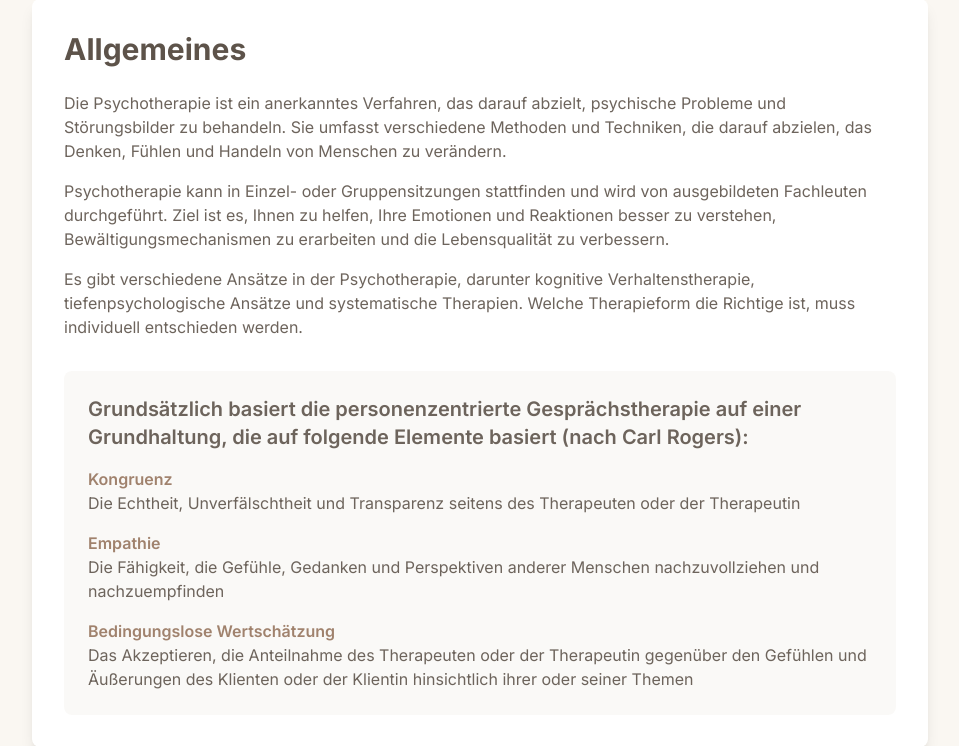
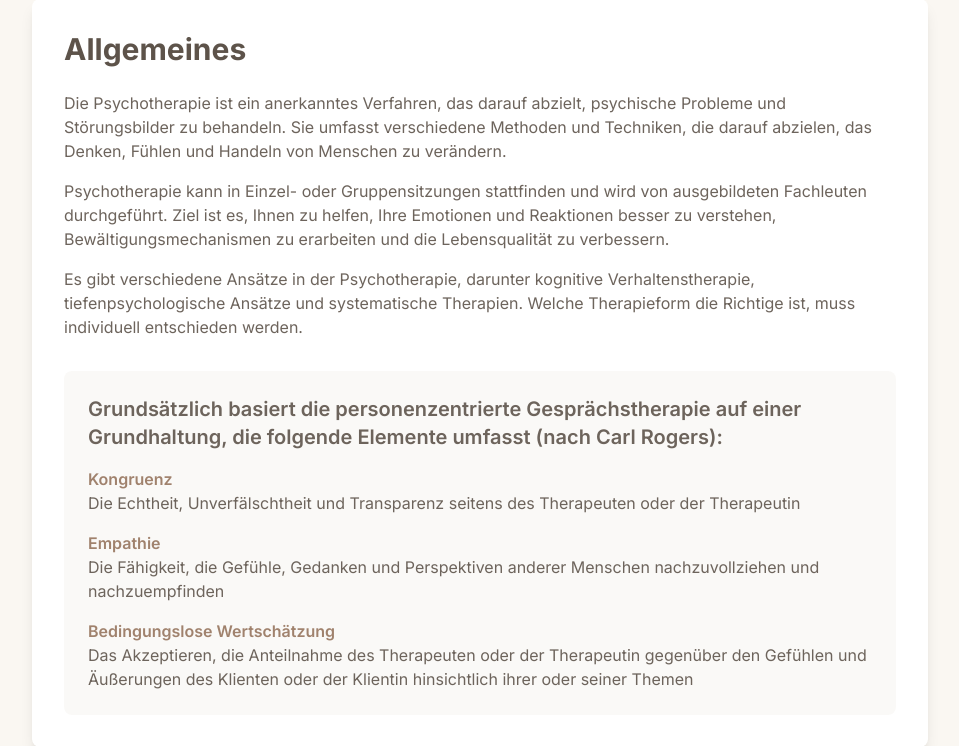
Before and after one commit to patrickjaja/psychotherapieneuss, a PHP site: page /psychotherapie in a window 1280 px wide. Shown: the part 297-1043 px from the top of the page, without its empty margins (160-1119 px from the left). Run offline with PHP 8.4, Linux system fonts and the light colour scheme; some libraries are stand-ins or nearby versions.

Commit message:
Fix sentence wording on psychotherapy page

```diff
--- a/templates/pages/psychotherapy.html.twig
+++ b/templates/pages/psychotherapy.html.twig
@@ -26,7 +26,7 @@
                     </p>
 
                     <div class="bg-primary/5 rounded-lg p-6 mt-8">
-                        <h3 class="text-xl font-semibold mb-4">Grundsätzlich basiert die personenzentrierte Gesprächstherapie auf einer Grundhaltung, die auf folgende Elemente basiert (nach Carl Rogers):</h3>
+                        <h3 class="text-xl font-semibold mb-4">Grundsätzlich basiert die personenzentrierte Gesprächstherapie auf einer Grundhaltung, die folgende Elemente umfasst (nach Carl Rogers):</h3>
                         <div class="space-y-4">
                             <div>
                                 <h4 class="font-semibold text-primary">Kongruenz</h4>
```
